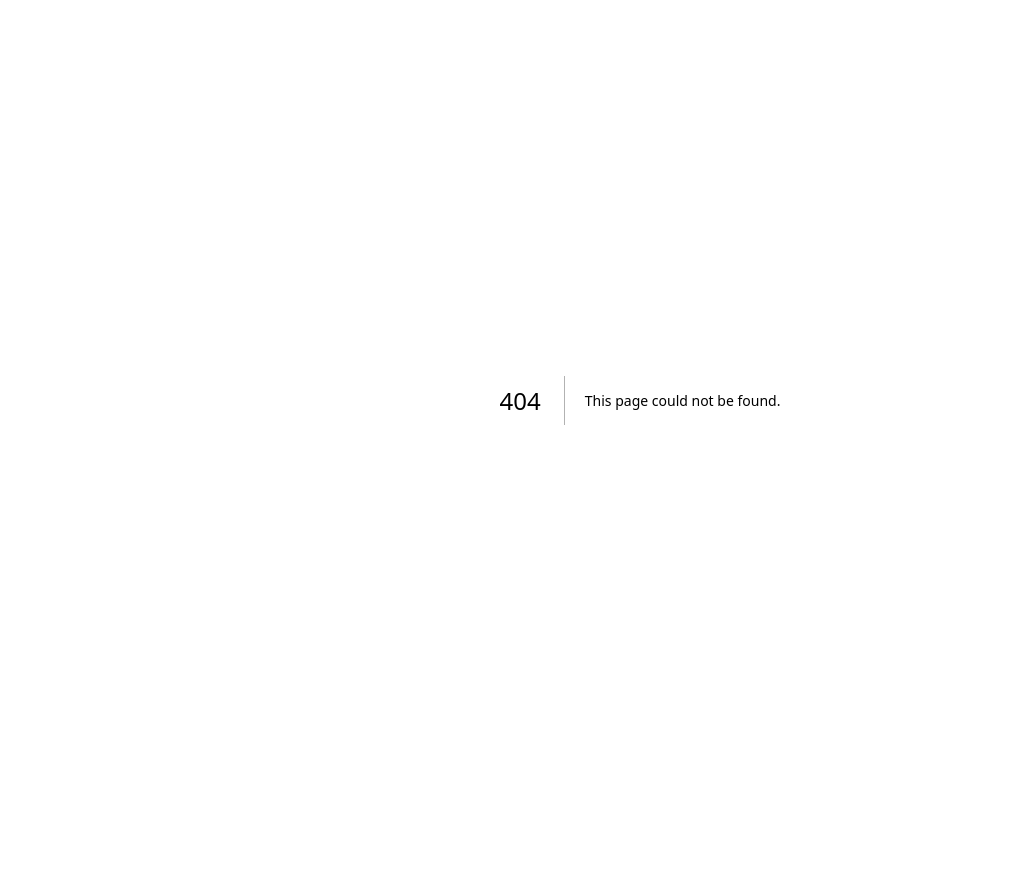
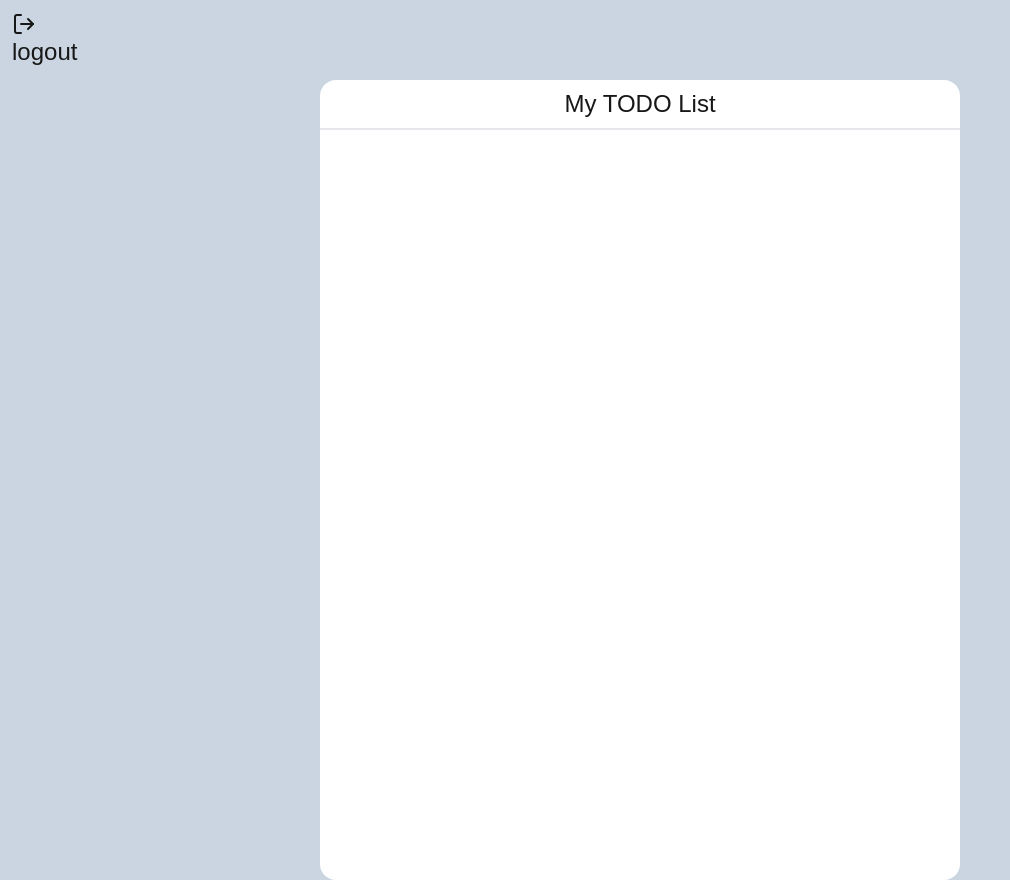
Before and after one commit to danny8823/todo-app, a Next.js app: page /todo in a window 1280 px wide. Before the commit this address had no page. Shown: the whole page, without its empty margins (0-1010 px from the left). Before the commit the page ends 800 px from the top, so only its background shows below. Built offline with nearby package versions, Linux system fonts and the light colour scheme.

Commit message:
Finished todo list card

```diff
--- /dev/null
+++ b/app/register/layout.js
@@ -0,0 +1,15 @@
+import Link from "next/link";
+import { FaArrowLeft } from "react-icons/fa";
+
+export default function RegisterLayout({
+    children,
+}) {
+    return (
+        <div>
+            <div className = 'bg-slate-100 h-0'>
+               <Link href = '/'><FaArrowLeft className = 'text-3xl'/><span>Back</span></Link>
+            </div>
+            {children}
+        </div>
+    )
+}
--- a/app/register/page.js
+++ b/app/register/page.js
@@ -3,7 +3,7 @@
 export default function Register(){
     return (
         <div className = 'flex flex-col items-center justify-center w-full h-screen bg-slate-100'>
-            <form className = 'bg-blue-100 w-3/6 h-3/6 p-4 rounded-2xl shadow-xl'>
+            <form className = 'bg-blue-100 w-2/6 h-3/6 p-4 rounded-2xl shadow-xl'>
                 <h1 className = 'text-center text-4xl'>Register</h1>
                 <label
                     className = 'text-2xl'>
--- /dev/null
+++ b/app/todo/page.js
@@ -0,0 +1,16 @@
+import { FiLogOut } from "react-icons/fi";
+
+export default function ToDo() {
+    return (
+        <div>
+            <div className = 'text-left'>
+                <p className = 'bg-slate-300 text-2xl p-3'><FiLogOut />logout</p>
+            </div>
+            <div className = 'bg-slate-300 h-screen flex flex-col items-center'>
+                <div className = 'bg-white w-2/4 h-full rounded-2xl'>
+                    <h1 className = 'text-center text-2xl pt-2 pb-2 border-b-2'>My TODO List</h1>
+                </div>
+            </div>
+        </div>
+    )
+}
--- a/package.json
+++ b/package.json
@@ -9,9 +9,10 @@
     "lint": "next lint"
   },
   "dependencies": {
+    "next": "14.2.14",
     "react": "^18",
     "react-dom": "^18",
-    "next": "14.2.14"
+    "react-icons": "^5.3.0"
   },
   "devDependencies": {
     "postcss": "^8",
```
Also changed, not shown: 1 other file (tests, documents, lock files or other folders).
